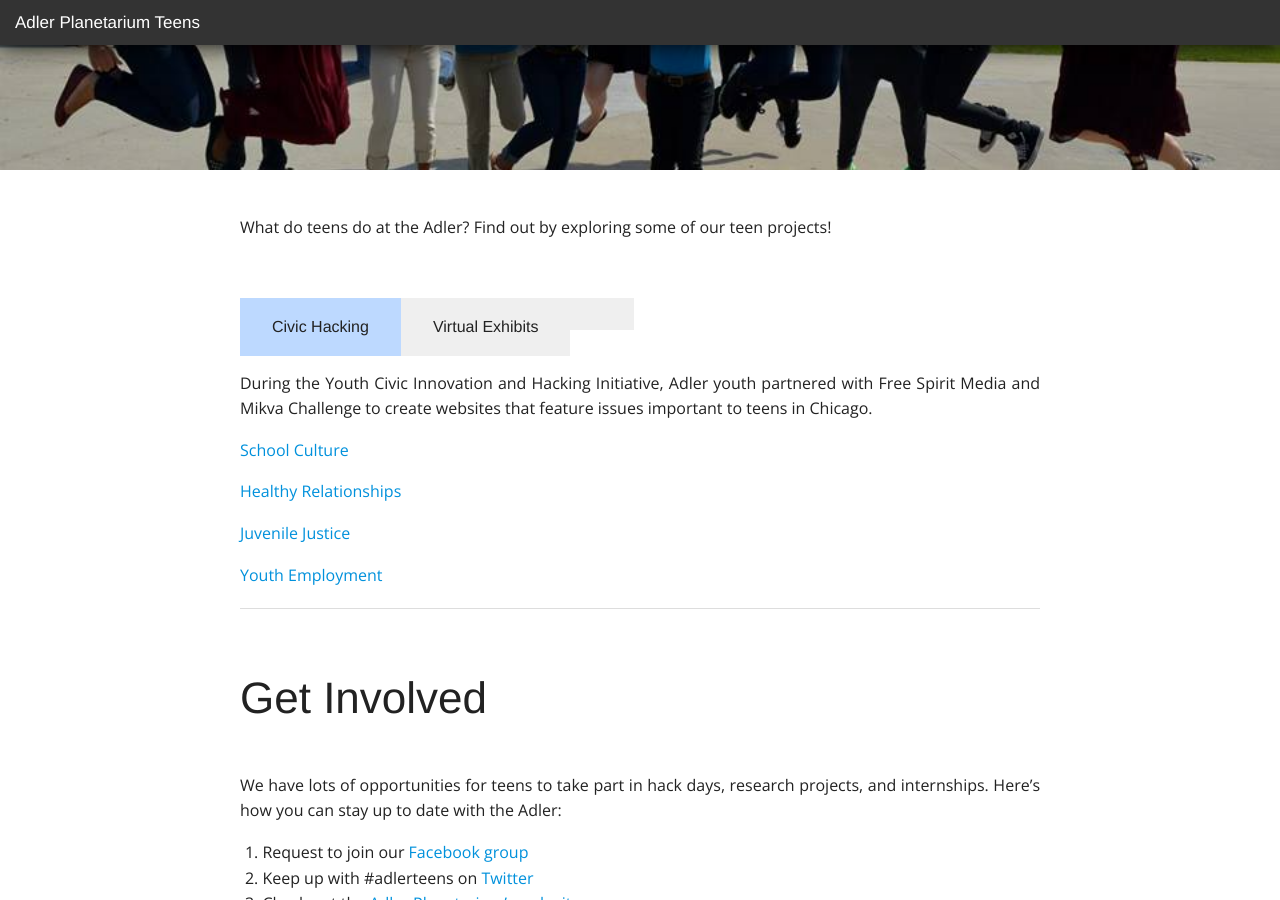
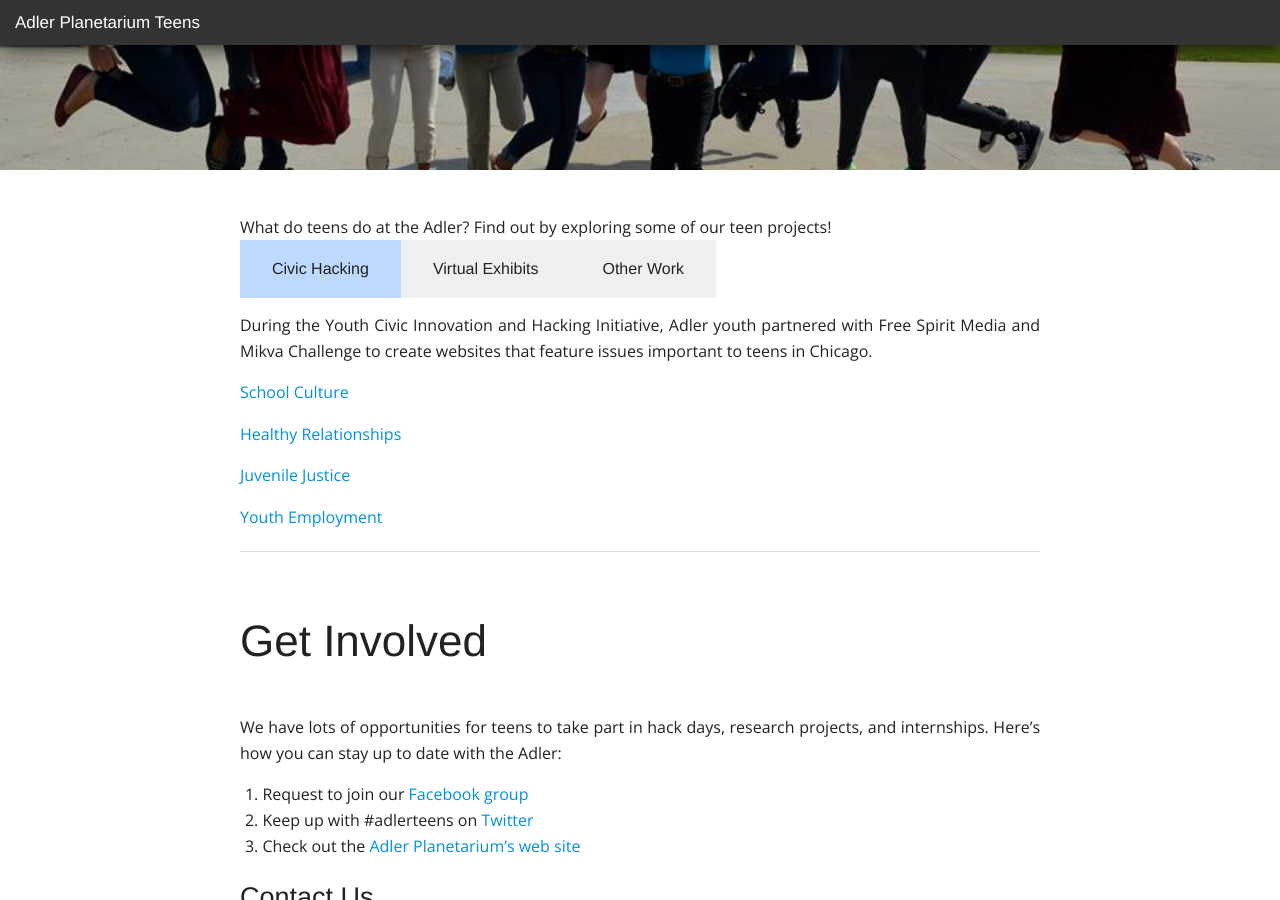
Before and after one commit to jbundy17/AdlerYouthPrograms.github.io, a Jekyll site: the page built from index.md, in a window 1280 px wide and 900 px high, scrolled down 330 px. Built offline with Jekyll 4.4.1, drawn with Linux system fonts in a browser that asks for light colours; nearby versions of some CDN libraries; Markdown is read by kramdown in place of the engine named in the settings.

Commit message:
Update index.md

```diff
--- a/index.md
+++ b/index.md
@@ -6,11 +6,10 @@ title: Home
 What do teens do at the Adler?
 Find out by exploring some of our teen projects!
 
-<br>
 <dl class="tabs" data-tab>
   <dd class="active"><a href="#tab-1">Civic Hacking</a></dd>
   <dd><a href="#tab-2">Virtual Exhibits</a></dd>
-  <dd><a href="#tab-3"> </a></dd>
+  <dd><a href="#tab-3">Other Work</a></dd>
 </dl>
 <div class="tabs-content">
   <div class="content active" id="tab-1">
```
